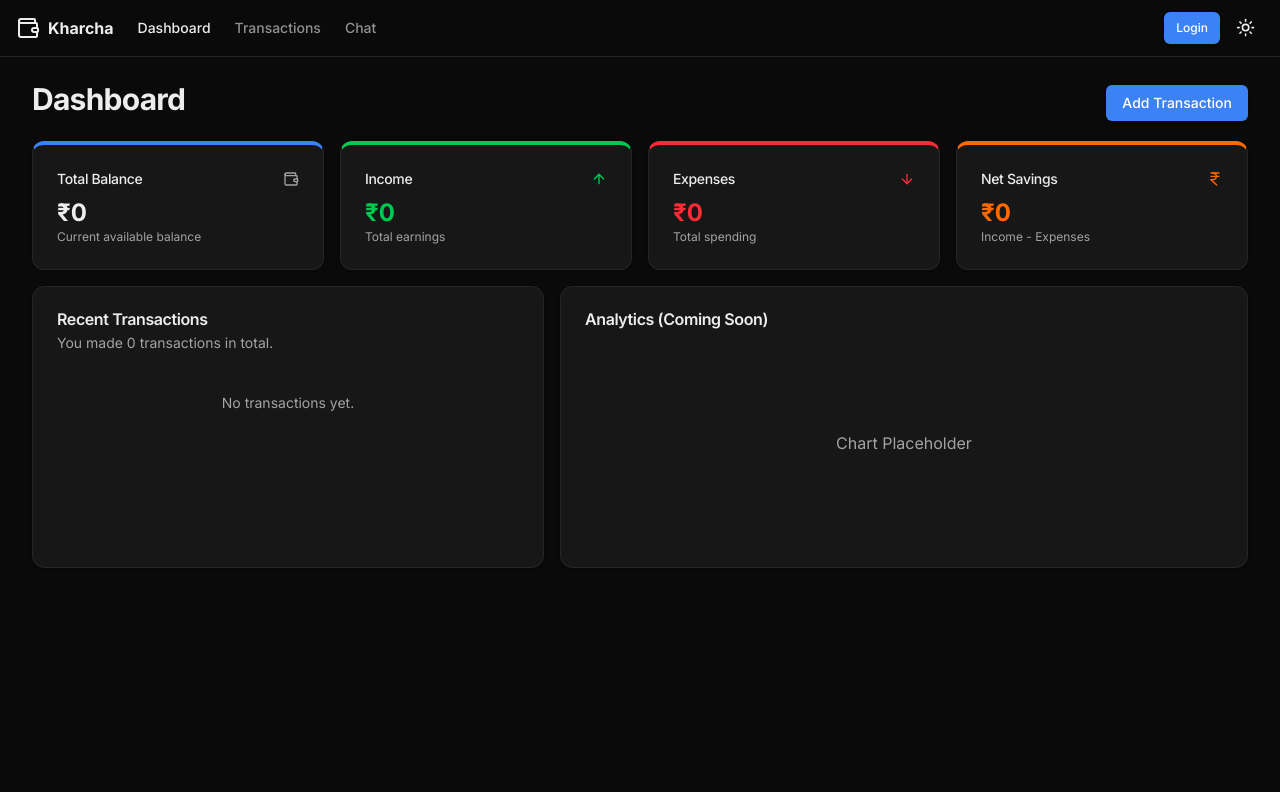
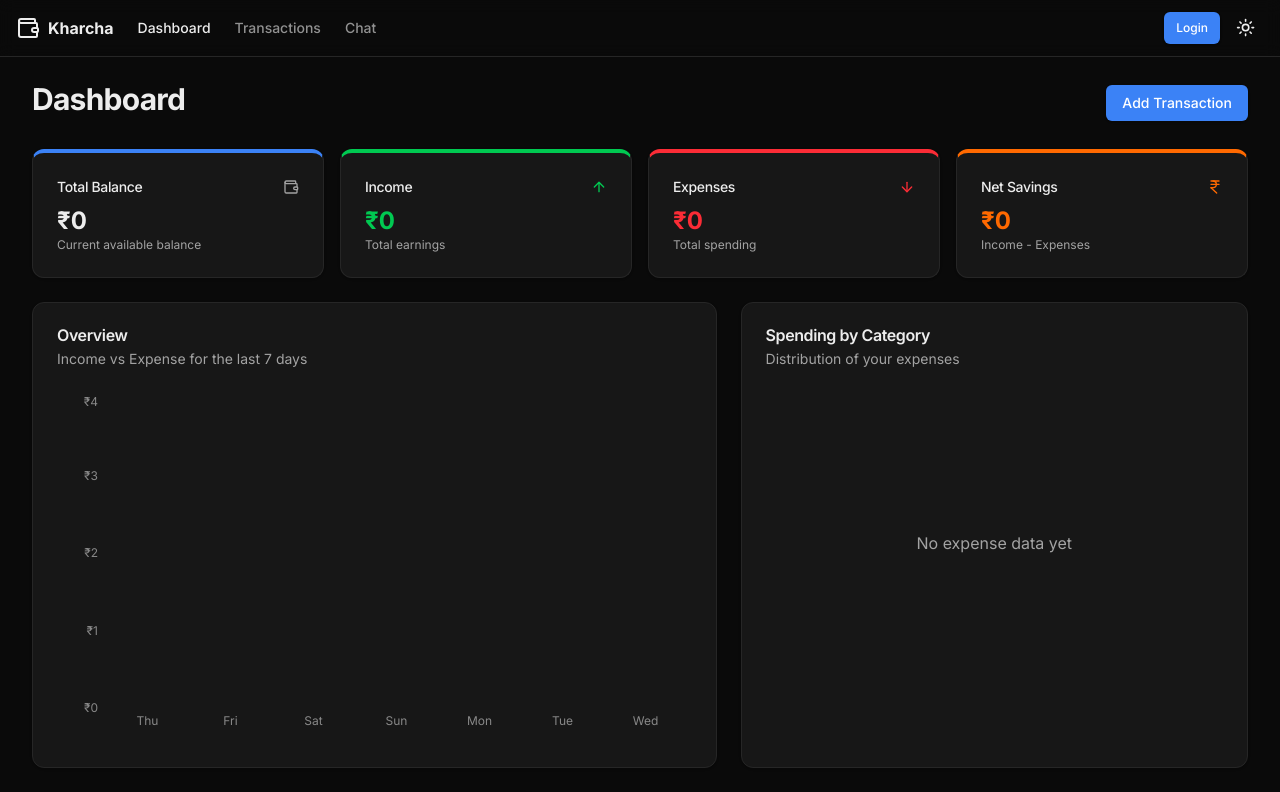
Before and after one commit to bluecoder1080/Spendlyo, a Next.js app: page / in a window 1280 px wide. Shown: the top 792 px of the page. Built offline with nearby package versions, Linux system fonts and the light colour scheme.

Commit message:
feat: Add category pie chart and spending bar chart to the dashboard analytics.

```diff
--- a/src/app/page.tsx
+++ b/src/app/page.tsx
@@ -1,26 +1,26 @@
 import { Overview } from "@/components/dashboard/overview"
 import { RecentTransactions } from "@/components/dashboard/recent-transactions"
 import { AddTransaction } from "@/components/transactions/add-transaction"
+import { SpendingChart } from "@/components/analytics/spending-chart"
+import { CategoryPieChart } from "@/components/analytics/category-pie-chart"
 
 export default function Home() {
   return (
-    <div className="flex flex-col space-y-4">
+    <div className="flex flex-col space-y-6">
       <div className="flex items-center justify-between space-y-2">
         <h2 className="text-3xl font-bold tracking-tight">Dashboard</h2>
         <div className="flex items-center space-x-2">
           <AddTransaction />
         </div>
       </div>
-      <div className="space-y-4">
+      <div className="space-y-6">
         <Overview />
-        <div className="grid gap-4 md:grid-cols-2 lg:grid-cols-7">
-          <RecentTransactions />
-          <div className="col-span-1 lg:col-span-4 rounded-xl border bg-card text-card-foreground shadow p-6">
-             <h3 className="font-semibold leading-none tracking-tight mb-4">Analytics (Coming Soon)</h3>
-             <div className="h-[200px] flex items-center justify-center text-muted-foreground">
-                Chart Placeholder
-             </div>
-          </div>
+        <div className="grid gap-6 md:grid-cols-2 lg:grid-cols-7">
+          <SpendingChart />
+          <CategoryPieChart />
+        </div>
+        <div className="grid gap-6 md:grid-cols-2 lg:grid-cols-7">
+           <RecentTransactions />
         </div>
       </div>
     </div>
--- /dev/null
+++ b/src/components/analytics/category-pie-chart.tsx
@@ -0,0 +1,91 @@
+"use client"
+
+import { useTransactionStore } from "@/store/useTransactionStore"
+import { Cell, Pie, PieChart, ResponsiveContainer, Tooltip, Legend } from "recharts"
+import { Card, CardContent, CardDescription, CardHeader, CardTitle } from "@/components/ui/card"
+import { useEffect, useState, useMemo } from "react"
+import { Category } from "@/lib/types"
+
+const COLORS = [
+  "#0ea5e9", // Sky
+  "#f43f5e", // Rose
+  "#eab308", // Yellow
+  "#8b5cf6", // Violet
+  "#10b981", // Emerald
+  "#f97316", // Orange
+  "#6366f1", // Indigo
+  "#ec4899", // Pink
+  "#14b8a6", // Teal
+  "#64748b", // Slate
+]
+
+export function CategoryPieChart() {
+  const [mounted, setMounted] = useState(false)
+  const transactions = useTransactionStore((state) => state.transactions)
+
+  useEffect(() => {
+    setMounted(true)
+  }, [])
+
+  const data = useMemo(() => {
+    const categoryMap: Record<string, number> = {}
+
+    transactions
+      .filter((t) => t.type === "expense")
+      .forEach((t) => {
+        if (!categoryMap[t.category]) {
+          categoryMap[t.category] = 0
+        }
+        categoryMap[t.category] += t.amount
+      })
+
+    return Object.keys(categoryMap).map((cat) => ({
+      name: cat,
+      value: categoryMap[cat],
+    }))
+    .sort((a, b) => b.value - a.value)
+  }, [transactions])
+
+  if (!mounted) return null
+
+  return (
+    <Card className="col-span-1 lg:col-span-3 transition-all hover:shadow-md">
+      <CardHeader>
+        <CardTitle>Spending by Category</CardTitle>
+        <CardDescription>
+          Distribution of your expenses
+        </CardDescription>
+      </CardHeader>
+      <CardContent>
+        {data.length === 0 ? (
+           <div className="h-[300px] flex items-center justify-center text-muted-foreground">
+             No expense data yet
+           </div>
+        ) : (
+        <ResponsiveContainer width="100%" height={300}>
+          <PieChart>
+            <Pie
+              data={data}
+              cx="50%"
+              cy="50%"
+              innerRadius={60}
+              outerRadius={80}
+              paddingAngle={2}
+              dataKey="value"
+            >
+              {data.map((entry, index) => (
+                <Cell key={`cell-${index}`} fill={COLORS[index % COLORS.length]} />
+              ))}
+            </Pie>
+            <Tooltip
+                 formatter={(value) => `₹${value.toLocaleString()}`}
+                 contentStyle={{ borderRadius: '8px', border: 'none', boxShadow: '0 4px 12px rgba(0,0,0,0.5)' }}
+            />
+            <Legend padding={{ top: 20, bottom: 0 }} />
+          </PieChart>
+        </ResponsiveContainer>
+        )}
+      </CardContent>
+    </Card>
+  )
+}
--- /dev/null
+++ b/src/components/analytics/spending-chart.tsx
@@ -0,0 +1,92 @@
+"use client"
+
+import { useTransactionStore } from "@/store/useTransactionStore"
+import { Bar, BarChart, ResponsiveContainer, XAxis, YAxis, Tooltip } from "recharts"
+import { Card, CardContent, CardDescription, CardHeader, CardTitle } from "@/components/ui/card"
+import { useEffect, useState, useMemo } from "react"
+import { format, subDays, startOfDay, isSameDay } from "date-fns"
+
+export function SpendingChart() {
+  const [mounted, setMounted] = useState(false)
+  const transactions = useTransactionStore((state) => state.transactions)
+
+  useEffect(() => {
+    setMounted(true)
+  }, [])
+
+  const data = useMemo(() => {
+    const today = new Date()
+    const last7Days = Array.from({ length: 7 }, (_, i) => {
+      const date = subDays(today, 6 - i)
+      return {
+        date,
+        day: format(date, "EEE"), // Mon, Tue...
+        income: 0,
+        expense: 0,
+      }
+    })
+
+    transactions.forEach((t) => {
+      const tDate = new Date(t.date)
+      const dayStat = last7Days.find((d) => isSameDay(d.date, tDate))
+      if (dayStat) {
+        if (t.type === "income") {
+          dayStat.income += t.amount
+        } else {
+          dayStat.expense += t.amount
+        }
+      }
+    })
+
+    return last7Days
+  }, [transactions])
+
+  if (!mounted) return null
+
+  return (
+    <Card className="col-span-1 lg:col-span-4 transition-all hover:shadow-md">
+      <CardHeader>
+        <CardTitle>Overview</CardTitle>
+        <CardDescription>
+          Income vs Expense for the last 7 days
+        </CardDescription>
+      </CardHeader>
+      <CardContent className="pl-2">
+        <ResponsiveContainer width="100%" height={350}>
+          <BarChart data={data}>
+            <XAxis
+              dataKey="day"
+              stroke="#888888"
+              fontSize={12}
+              tickLine={false}
+              axisLine={false}
+            />
+            <YAxis
+              stroke="#888888"
+              fontSize={12}
+              tickLine={false}
+              axisLine={false}
+              tickFormatter={(value) => `₹${value}`}
+            />
+            <Tooltip
+                cursor={{fill: 'transparent'}}
+                contentStyle={{ borderRadius: '8px', border: 'none', boxShadow: '0 4px 12px rgba(0,0,0,0.5)' }}
+            />
+            <Bar
+              dataKey="income"
+              fill="rgb(34, 197, 94)"
+              radius={[4, 4, 0, 0]}
+              name="Income"
+            />
+            <Bar
+              dataKey="expense"
+              fill="rgb(239, 68, 68)"
+              radius={[4, 4, 0, 0]}
+              name="Expense"
+            />
+          </BarChart>
+        </ResponsiveContainer>
+      </CardContent>
+    </Card>
+  )
+}
```
